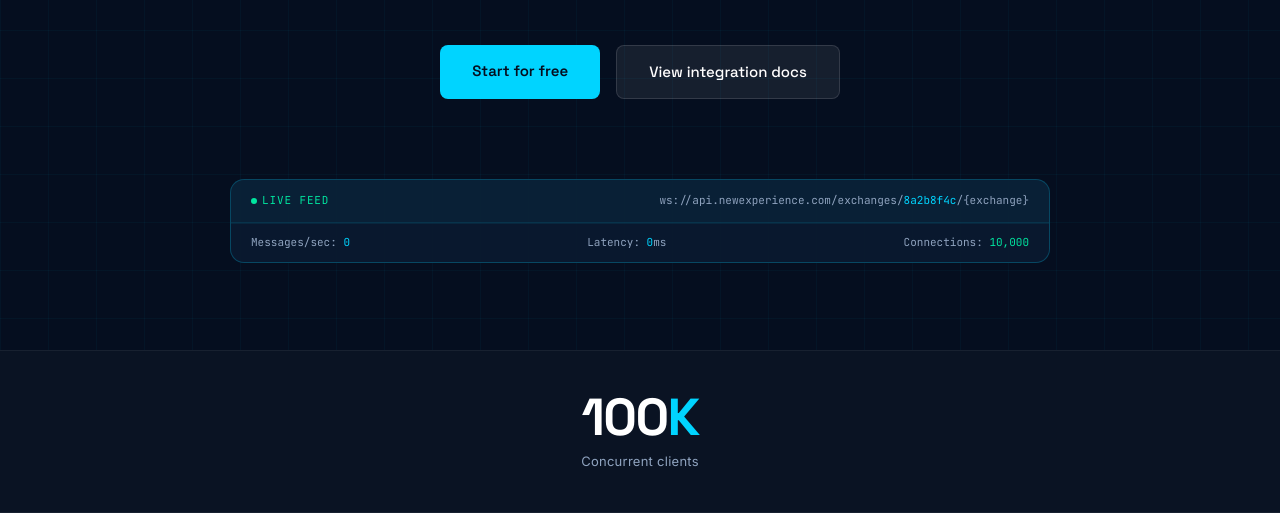
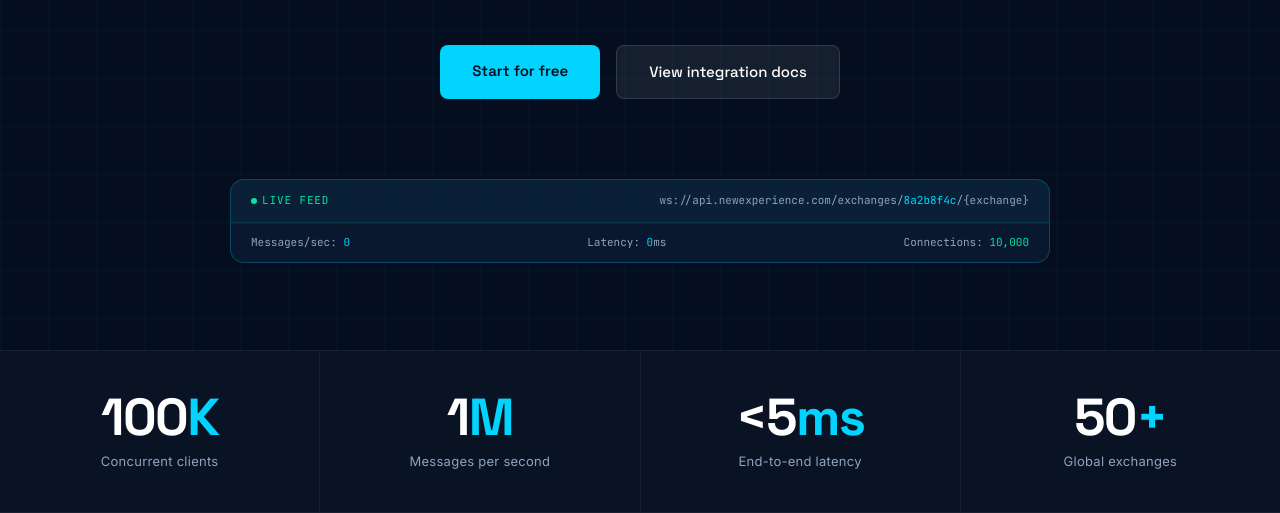
Before and after one commit to mouswap1-code/upsun-xhttp, a website: page index.html in a window 1280 px wide. Shown: the part 450-963 px from the top of the page. Drawn offline with Linux system fonts and the light colour scheme.

Commit message:
Refactor CSS styles and clean up comments
Removed commented sections and cleaned up CSS styles.

```diff
--- a/index.html
+++ b/index.html
@@ -8,8 +8,9 @@
   <link rel="preconnect" href="https://fonts.gstatic.com" crossorigin />
   <link href="https://fonts.googleapis.com/css2?family=Space+Grotesk:wght@400;500;600;700&family=JetBrains+Mono:wght@400;500&family=Inter:wght@400;500&display=swap" rel="stylesheet" />
   <style>
+    /* === STYLES (identiques à l'original) === */
+    /* Je reprends tout le CSS de l'original pour être sûr */
     *, *::before, *::after { box-sizing: border-box; margin: 0; padding: 0; }
-
     :root {
       --navy: #050E1F;
       --navy-2: #0A1A30;
@@ -29,9 +30,7 @@
       --font-mono: 'JetBrains Mono', monospace;
       --font-body: 'Inter', sans-serif;
     }
-
     html { scroll-behavior: smooth; }
-
     body {
       background: var(--navy);
       color: var(--white);
@@ -40,8 +39,6 @@
       line-height: 1.6;
       overflow-x: hidden;
     }
-
-    /* --- GRID BACKGROUND --- */
     body::before {
       content: '';
       position: fixed;
@@ -53,8 +50,6 @@
       pointer-events: none;
       z-index: 0;
     }
-
-    /* --- NAV --- */
     nav {
       position: fixed;
       top: 0; left: 0; right: 0;
@@ -68,7 +63,6 @@
       backdrop-filter: blur(12px);
       border-bottom: 1px solid var(--cyan-border);
     }
-
     .nav-logo {
       font-family: var(--font-display);
       font-weight: 700;
@@ -80,26 +74,22 @@
       align-items: center;
       gap: 10px;
     }
-
     .nav-logo-dot {
       width: 8px; height: 8px;
       background: var(--cyan);
       border-radius: 50%;
       animation: pulse-dot 2s ease-in-out infinite;
     }
-
     @keyframes pulse-dot {
       0%, 100% { opacity: 1; transform: scale(1); }
       50% { opacity: 0.5; transform: scale(0.7); }
     }
-
     .nav-links {
       display: flex;
       align-items: center;
       gap: 32px;
       list-style: none;
     }
-
     .nav-links a {
       color: var(--slate);
       text-decoration: none;
@@ -108,9 +98,7 @@
       transition: color 0.2s;
       cursor: pointer;
     }
-
     .nav-links a:hover { color: var(--white); }
-
     .nav-cta {
       background: var(--cyan);
       color: var(--navy) !important;
@@ -122,10 +110,7 @@
       transition: opacity 0.2s !important;
       cursor: pointer;
     }
-
     .nav-cta:hover { opacity: 0.85; }
-
-    /* --- HERO --- */
     .hero {
       position: relative;
       z-index: 1;
@@ -137,7 +122,6 @@
       text-align: center;
       padding: 120px 5% 80px;
     }
-
     .hero-eyebrow {
       display: inline-flex;
       align-items: center;
@@ -153,14 +137,12 @@
       border-radius: 100px;
       margin-bottom: 32px;
     }
-
     .hero-eyebrow-dot {
       width: 6px; height: 6px;
       background: var(--cyan);
       border-radius: 50%;
       animation: pulse-dot 1.5s ease-in-out infinite;
     }
-
     .hero-title {
       font-family: var(--font-display);
       font-size: clamp(40px, 7vw, 80px);
@@ -170,12 +152,10 @@
       margin-bottom: 24px;
       max-width: 900px;
     }
-
     .hero-title .accent {
       color: var(--cyan);
       position: relative;
     }
-
     .hero-sub {
       font-size: clamp(16px, 2vw, 19px);
       color: var(--slate);
@@ -183,7 +163,6 @@
       line-height: 1.65;
       margin-bottom: 48px;
     }
-
     .hero-actions {
       display: flex;
       gap: 16px;
@@ -191,7 +170,6 @@
       justify-content: center;
       margin-bottom: 80px;
     }
-
     .btn-primary {
       background: var(--cyan);
       color: var(--navy);
@@ -205,9 +183,7 @@
       border: none;
       cursor: pointer;
     }
-
     .btn-primary:hover { opacity: 0.88; transform: translateY(-1px); }
-
     .btn-secondary {
       background: var(--white-dim);
       color: var(--white);
@@ -221,10 +197,7 @@
       transition: background 0.2s, transform 0.15s;
       cursor: pointer;
     }
-
     .btn-secondary:hover { background: rgba(255,255,255,0.12); transform: translateY(-1px); }
-
-    /* --- LIVE TICKER WIDGET --- */
     .ticker-widget {
       width: 100%;
       max-width: 820px;
@@ -233,7 +206,6 @@
       border-radius: 14px;
       overflow: hidden;
     }
-
     .ticker-header {
       display: flex;
       align-items: center;
@@ -242,13 +214,11 @@
       border-bottom: 1px solid rgba(0,212,255,0.1);
       background: rgba(0,212,255,0.04);
     }
-
     .ticker-header-left {
       display: flex;
       align-items: center;
       gap: 8px;
     }
-
     .live-badge {
       display: flex;
       align-items: center;
@@ -258,28 +228,23 @@
       color: var(--green);
       letter-spacing: 0.08em;
     }
-
     .live-badge-dot {
       width: 6px; height: 6px;
       background: var(--green);
       border-radius: 50%;
       animation: pulse-dot 1s ease-in-out infinite;
     }
-
     .ticker-ws-url {
       font-family: var(--font-mono);
       font-size: 11px;
       color: var(--slate);
     }
-
     .ticker-ws-url span { color: var(--cyan); }
-
     .ticker-grid {
       display: grid;
       grid-template-columns: repeat(auto-fit, minmax(160px, 1fr));
       gap: 0;
     }
-
     .ticker-cell {
       padding: 20px;
       border-right: 1px solid rgba(255,255,255,0.05);
@@ -287,9 +252,7 @@
       position: relative;
       overflow: hidden;
     }
-
     .ticker-cell:last-child { border-right: none; }
-
     .ticker-symbol {
       font-family: var(--font-display);
       font-weight: 600;
@@ -298,7 +261,6 @@
       margin-bottom: 6px;
       letter-spacing: 0.04em;
     }
-
     .ticker-price {
       font-family: var(--font-mono);
       font-size: 22px;
@@ -308,7 +270,6 @@
       margin-bottom: 6px;
       transition: color 0.3s;
     }
-
     .ticker-change {
       font-family: var(--font-mono);
       font-size: 12px;
@@ -316,30 +277,24 @@
       align-items: center;
       gap: 4px;
     }
-
     .ticker-change.up { color: var(--green); }
     .ticker-change.down { color: var(--red); }
-
     .ticker-volume {
       font-family: var(--font-mono);
       font-size: 10px;
       color: var(--slate);
       margin-top: 4px;
     }
-
     .flash-up { animation: flash-green 0.4s ease; }
     .flash-down { animation: flash-red 0.4s ease; }
-
     @keyframes flash-green {
       0% { background: rgba(0,229,160,0.18); }
       100% { background: transparent; }
     }
-
     @keyframes flash-red {
       0% { background: rgba(255,77,106,0.18); }
       100% { background: transparent; }
     }
-
     .ticker-footer {
       padding: 10px 20px;
       border-top: 1px solid rgba(0,212,255,0.08);
@@ -347,22 +302,17 @@
       align-items: center;
       justify-content: space-between;
     }
-
     .ticker-footer-stat {
       font-family: var(--font-mono);
       font-size: 11px;
       color: var(--slate);
     }
-
     .ticker-footer-stat span { color: var(--cyan); }
-
-    /* --- SECTION COMMON --- */
     section {
       position: relative;
       z-index: 1;
       padding: 100px 5%;
     }
-
     .section-eyebrow {
       font-family: var(--font-mono);
       font-size: 11px;
@@ -371,7 +321,6 @@
       color: var(--cyan);
       margin-bottom: 16px;
     }
-
     .section-title {
       font-family: var(--font-display);
       font-size: clamp(28px, 4vw, 44px);
@@ -380,17 +329,13 @@
       line-height: 1.1;
       margin-bottom: 16px;
     }
-
     .section-sub {
       color: var(--slate);
       font-size: 17px;
       max-width: 520px;
       line-height: 1.65;
     }
-
     .section-header { margin-bottom: 64px; }
-
-    /* --- STATS BAR --- */
     .stats-bar {
       display: flex;
       align-items: center;
@@ -400,16 +345,13 @@
       border-bottom: 1px solid rgba(255,255,255,0.06);
       background: rgba(255,255,255,0.02);
     }
-
     .stat-item {
       flex: 1;
       text-align: center;
       padding: 40px 20px;
       border-right: 1px solid rgba(255,255,255,0.06);
     }
-
     .stat-item:last-child { border-right: none; }
-
     .stat-num {
       font-family: var(--font-display);
       font-size: clamp(32px, 5vw, 52px);
@@ -419,17 +361,13 @@
       line-height: 1;
       margin-bottom: 8px;
     }
-
     .stat-num .cyan { color: var(--cyan); }
-
     .stat-label {
       font-family: var(--font-body);
       font-size: 13px;
       color: var(--slate);
       letter-spacing: 0.02em;
     }
-
-    /* --- SERVICES GRID --- */
     .services-grid {
       display: grid;
       grid-template-columns: repeat(auto-fit, minmax(260px, 1fr));
@@ -439,16 +377,13 @@
       border-radius: 16px;
       overflow: hidden;
     }
-
     .service-card {
       background: var(--navy-2);
       padding: 36px 32px;
       transition: background 0.2s;
       position: relative;
     }
-
     .service-card:hover { background: var(--navy-3); }
-
     .service-icon {
       width: 44px;
       height: 44px;
@@ -460,13 +395,11 @@
       justify-content: center;
       margin-bottom: 20px;
     }
-
     .service-icon svg {
       width: 20px;
       height: 20px;
       stroke: var(--cyan);
     }
-
     .service-title {
       font-family: var(--font-display);
       font-weight: 600;
@@ -474,13 +407,11 @@
       margin-bottom: 10px;
       letter-spacing: -0.01em;
     }
-
     .service-desc {
       font-size: 14px;
       color: var(--slate);
       line-height: 1.6;
     }
-
     .service-tag {
       display: inline-block;
       margin-top: 16px;
@@ -493,19 +424,15 @@
       padding: 3px 10px;
       border-radius: 100px;
     }
-
-    /* --- INTEGRATION SECTION --- */
     .integration-layout {
       display: grid;
       grid-template-columns: 1fr 1.2fr;
       gap: 80px;
       align-items: center;
     }
-
     @media (max-width: 860px) {
       .integration-layout { grid-template-columns: 1fr; gap: 48px; }
     }
-
     .code-block {
       background: #06111F;
       border: 1px solid rgba(0,212,255,0.15);
@@ -513,7 +440,6 @@
       overflow: hidden;
       font-family: var(--font-mono);
     }
-
     .code-header {
       display: flex;
       align-items: center;
@@ -522,48 +448,39 @@
       border-bottom: 1px solid rgba(255,255,255,0.06);
       background: rgba(255,255,255,0.03);
     }
-
     .code-dots {
       display: flex;
       gap: 6px;
     }
-
     .code-dot {
       width: 10px; height: 10px;
       border-radius: 50%;
     }
-
     .code-dot.red { background: #FF5F57; }
     .code-dot.amber { background: #FFBD2E; }
     .code-dot.green { background: #28CA41; }
-
     .code-filename {
       font-size: 12px;
       color: var(--slate);
     }
-
     .code-body {
       padding: 24px;
       font-size: 13px;
       line-height: 1.75;
       overflow-x: auto;
     }
-
     .code-body .kw { color: #C792EA; }
     .code-body .str { color: #C3E88D; }
     .code-body .fn { color: #82AAFF; }
     .code-body .cm { color: #546E7A; }
     .code-body .cyan { color: var(--cyan); }
     .code-body .num { color: #F78C6C; }
-
-    /* --- MARKETS SECTION --- */
     .markets-row {
       display: flex;
       gap: 12px;
       flex-wrap: wrap;
       margin-top: 48px;
     }
-
     .market-chip {
       display: flex;
       align-items: center;
@@ -577,22 +494,17 @@
       font-weight: 500;
       color: var(--white);
     }
-
     .market-chip-dot {
       width: 7px; height: 7px;
       border-radius: 50%;
     }
-
     .market-chip-dot.open { background: var(--green); }
     .market-chip-dot.closed { background: var(--slate); }
-
     .markets-map {
       width: 100%;
       max-width: 680px;
       margin-top: 56px;
     }
-
-    /* --- ARCHITECTURE SECTION --- */
     .arch-flow {
       display: flex;
       align-items: center;
@@ -601,7 +513,6 @@
       flex-wrap: wrap;
       margin-top: 64px;
     }
-
     .arch-node {
       background: var(--navy-2);
       border: 1px solid rgba(255,255,255,0.1);
@@ -610,38 +521,31 @@
       min-width: 160px;
       text-align: center;
     }
-
     .arch-node-icon {
       font-size: 28px;
       margin-bottom: 12px;
     }
-
     .arch-node-title {
       font-family: var(--font-display);
       font-size: 14px;
       font-weight: 600;
       margin-bottom: 6px;
     }
-
     .arch-node-desc {
       font-size: 12px;
       color: var(--slate);
       line-height: 1.4;
     }
-
     .arch-arrow {
       padding: 0 12px;
       color: var(--cyan);
       font-size: 20px;
       flex-shrink: 0;
     }
-
-    /* --- CTA SECTION --- */
     .cta-section {
       text-align: center;
       padding: 120px 5%;
     }
-
     .cta-box {
       max-width: 680px;
       margin: 0 auto;
@@ -652,7 +556,6 @@
       position: relative;
       overflow: hidden;
     }
-
     .cta-box::before {
       content: '';
       position: absolute;
@@ -661,7 +564,6 @@
       background: radial-gradient(circle, rgba(0,212,255,0.12) 0%, transparent 70%);
       pointer-events: none;
     }
-
     .cta-title {
       font-family: var(--font-display);
       font-size: clamp(28px, 4vw, 42px);
@@ -670,14 +572,12 @@
       line-height: 1.1;
       margin-bottom: 16px;
     }
-
     .cta-sub {
       color: var(--slate);
       font-size: 16px;
       margin-bottom: 40px;
       line-height: 1.6;
     }
-
     .cta-ws-url {
       font-family: var(--font-mono);
       font-size: 13px;
@@ -689,10 +589,7 @@
       margin-bottom: 32px;
       word-break: break-all;
     }
-
     .cta-ws-url .cyan { color: var(--cyan); }
-
-    /* --- FOOTER --- */
     footer {
       position: relative;
       z-index: 1;
@@ -704,40 +601,31 @@
       flex-wrap: wrap;
       gap: 20px;
     }
-
     .footer-logo {
       font-family: var(--font-display);
       font-weight: 700;
       font-size: 16px;
       color: var(--white);
     }
-
     .footer-copy {
       font-size: 13px;
       color: var(--slate);
     }
-
     .footer-links {
       display: flex;
       gap: 24px;
       list-style: none;
     }
-
     .footer-links a {
       font-size: 13px;
       color: var(--slate);
       text-decoration: none;
       transition: color 0.2s;
     }
-
     .footer-links a:hover { color: var(--white); }
-
-    /* --- SCROLLBAR --- */
     ::-webkit-scrollbar { width: 6px; }
     ::-webkit-scrollbar-track { background: var(--navy); }
     ::-webkit-scrollbar-thumb { background: rgba(143,163,191,0.3); border-radius: 3px; }
-
-    /* --- RESPONSIVE --- */
     @media (max-width: 640px) {
       nav .nav-links { display: none; }
       .stats-bar { flex-direction: column; }
@@ -765,7 +653,7 @@
     </ul>
   </nav>
 
-  <!-- HERO (id="home" pour la navigation) -->
+  <!-- HERO -->
   <section class="hero" id="home">
     <div class="hero-eyebrow">
       <span class="hero-eyebrow-dot"></span>
@@ -796,9 +684,7 @@
           ws://api.newexperience.com/exchanges/<span>8a2b8f4c</span>/{exchange}
         </div>
       </div>
-      <div class="ticker-grid" id="ticker-grid">
-        <!-- JS fills this -->
-      </div>
+      <div class="ticker-grid" id="ticker-grid"></div>
       <div class="ticker-footer">
         <div class="ticker-footer-stat">Messages/sec: <span id="msg-rate">0</span></div>
         <div class="ticker-footer-stat">Latency: <span id="latency">0</span>ms</div>
@@ -812,3 +698,17 @@
     <div class="stat-item">
       <div class="stat-num">100<span class="cyan">K</span></div>
       <div class="stat-label">Concurrent clients</div>
+    </div>
+    <div class="stat-item">
+      <div class="stat-num">1<span class="cyan">M</span></div>
+      <div class="stat-label">Messages per second</div>
+    </div>
+    <div class="stat-item">
+      <div class="stat-num">&lt;5<span class="cyan">ms</span></div>
+      <div class="stat-label">End-to-end latency</div>
+    </div>
+    <div class="stat-item">
+      <div class="stat-num">50<span class="cyan">+</span></div>
+      <div class="stat-label">Global exchanges</div>
+    </div>
+  </d
```
